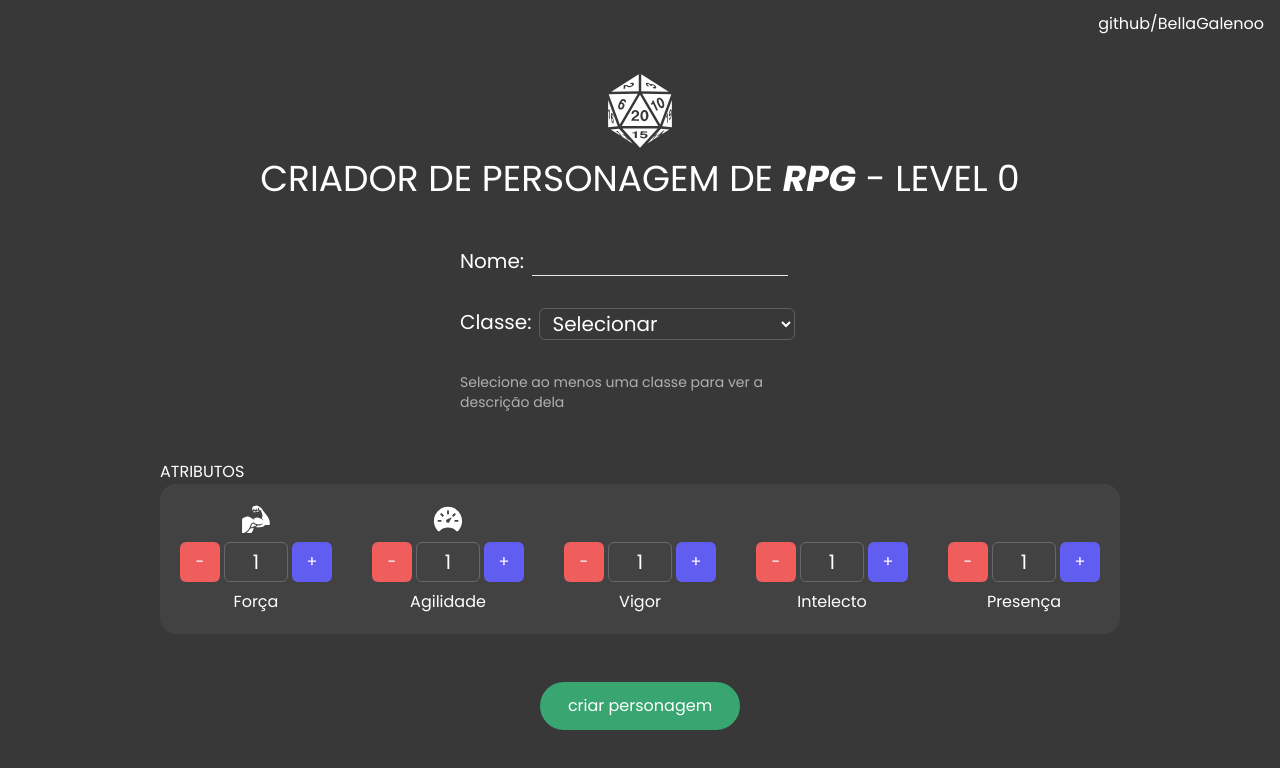
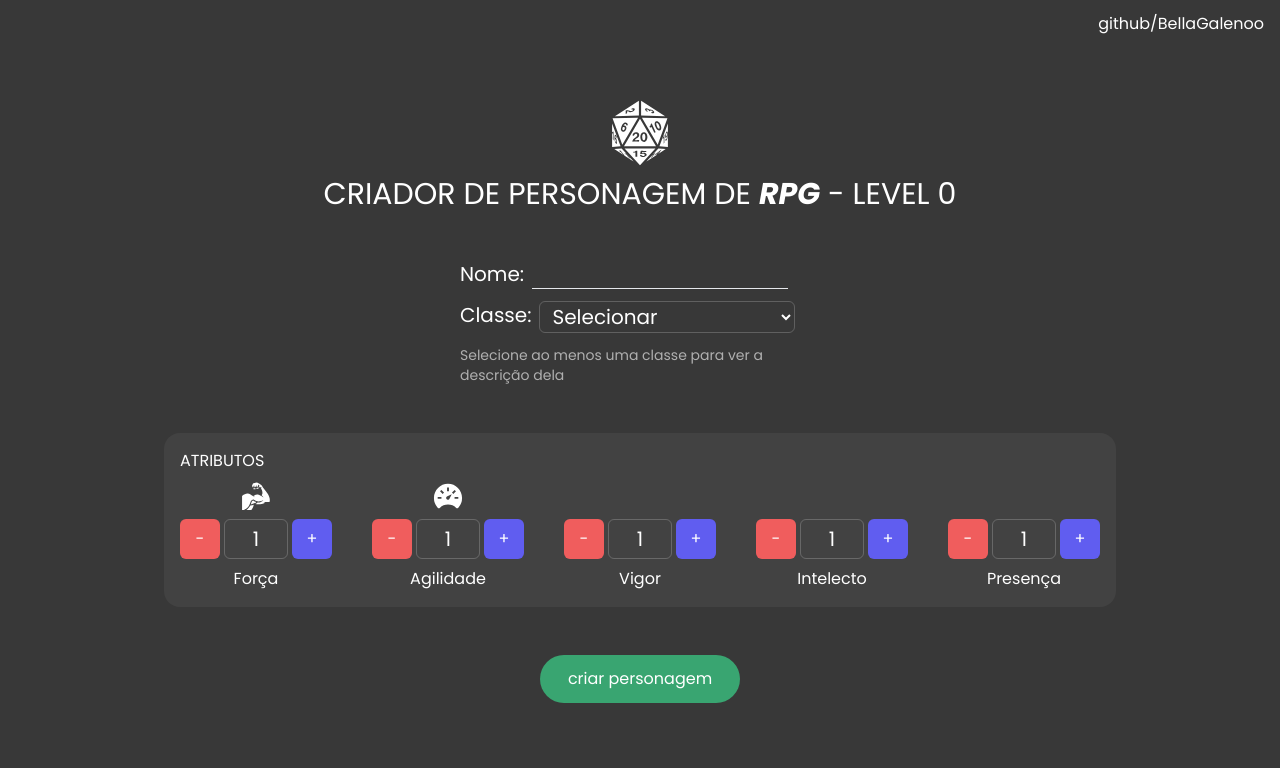
Before and after one commit to BellaGalenoo/rpg-react, a Next.js app: page / in a window 1280 px wide. Shown: the top 768 px of the page. Built offline with nearby package versions, Linux system fonts and the light colour scheme; some icons are missing.

Commit message:
diminui os bgl e troquei de lugar o titulo de atributos

```diff
--- a/src/pages/index.js
+++ b/src/pages/index.js
@@ -107,8 +107,8 @@ export default function Home() {
         </p>
       </div>
       <div className="flex flex-col items-center gap-2">
-        <GiDiceTwentyFacesTwenty size={80} />
-        <h1 className="text-4xl">
+        <GiDiceTwentyFacesTwenty size={70} />
+        <h1 className="text-3xl">
           CRIADOR DE PERSONAGEM DE{" "}
           <i>
             <strong> RPG</strong>
@@ -116,7 +116,7 @@ export default function Home() {
           - LEVEL 0
         </h1>
       </div>
-      <section className="flex flex-col gap-8 text-xl">
+      <section className="flex flex-col gap-3 text-xl">
         <div className="flex flex-row gap-2">
           <p>Nome: </p>
           <input
@@ -145,14 +145,15 @@ export default function Home() {
           </p>
         </div>
       </section>
-      <div className="flex flex-col">
-        <p>ATRIBUTOS</p>
-        <div className="flex flex-row gap-10 bg-white/5 p-5 rounded-2xl">
-          {attributes.map((attribute) => (
+
+      <div className="flex flex-col gap-2 bg-white/5 p-4 rounded-2xl">
+      <p>ATRIBUTOS</p>
+      <div className="flex flex-row gap-10"> {attributes.map((attribute) => (
             <AttributeCounter attribute={attribute} />
-          ))}
+          ))}</div>
         </div>
-      </div>
+
+
       <button className="bg-[#39A571] px-7 py-3 rounded-3xl">
         criar personagem
       </button>
```
